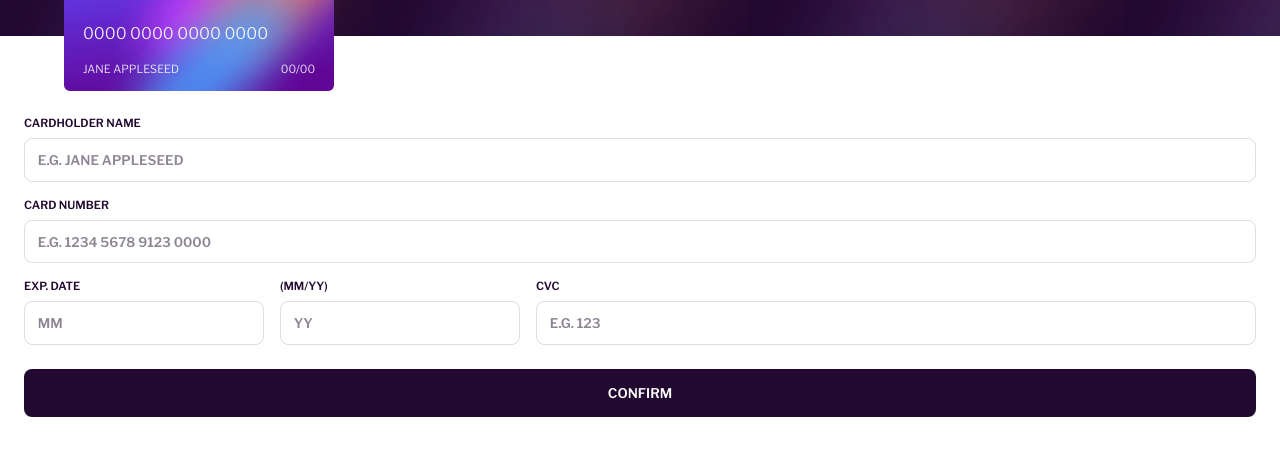
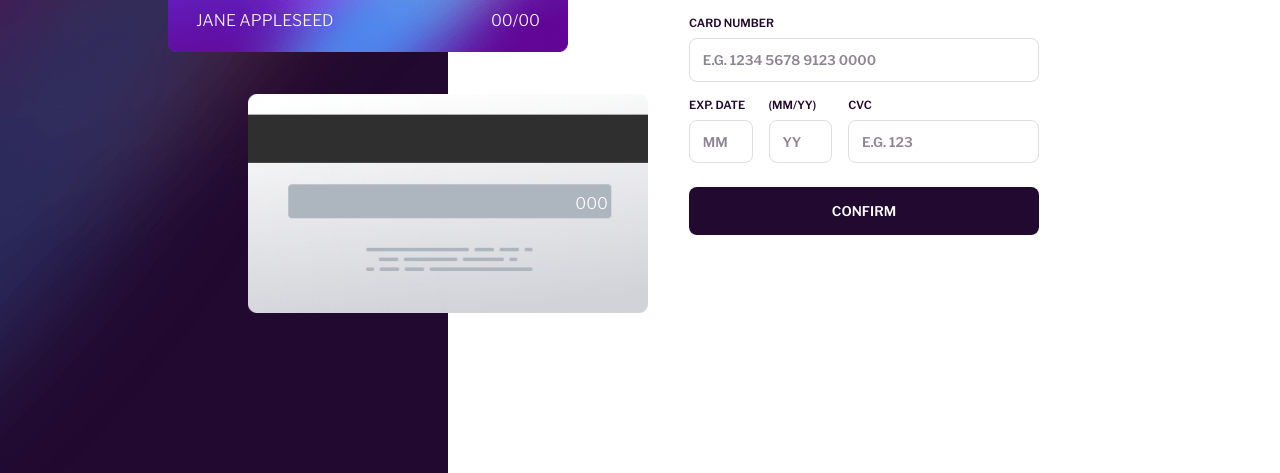
Before and after one commit to GrahamTheobald/interactive-card-details-form-main, a plain HTML site: page index.html in a window 1280 px wide. Shown: the part 327-800 px from the top of the page. Drawn offline with nearby package versions, Linux system fonts and the light colour scheme.

Commit message:
desktop view implemented

```diff
--- a/css/styles.scss
+++ b/css/styles.scss
@@ -38,9 +38,11 @@ img {
     width: 100%;
     &__cards {
         background-image: url('../images/bg-main-mobile.png');
+        background-repeat: no-repeat;
+        background-size: cover;
         position: relative;
         width: 100%;
-        height: 50%;
+        height: 33%;
         color: white;
         font-size: .7rem;
         &__front-container {
@@ -76,7 +78,7 @@ img {
                 position: absolute;
                 top: 55%;
                 left: 7%;
-                font-size: 1rem;
+                font-size: 1.7em;
             }
             .card-name {
                 position:absolute;
@@ -148,3 +150,42 @@ img {
 .hidden {
     display: none;
 }
+
+@media(min-width: 800px) {
+    .x {
+        flex-direction: row;
+        &__cards {
+            height: 100%;
+            flex-basis: 35%;
+            background-image: url('../images/bg-main-desktop.png');
+            background-repeat: no-repeat;
+            font-size: 1rem;
+            &__front-container {
+                width: 400px;
+                top: 20%;
+                bottom: revert;
+                left: revert;
+                right: 0%;
+                translate: 30%;
+            }
+            &__back-container {
+                width: 400px;
+                bottom: 20%;
+                top: revert;
+                right: 0%;
+                left: revert;
+                translate: 50% 0;
+            }
+
+        }
+        &__forms {
+            display: flex;
+            justify-content: center;
+            align-items: center;
+            flex-basis: 65%;
+            &__form {
+                max-width: 350px;
+            }
+        }
+    }
+}
```
Also changed, not shown: css/styles.css, 1 other file.
